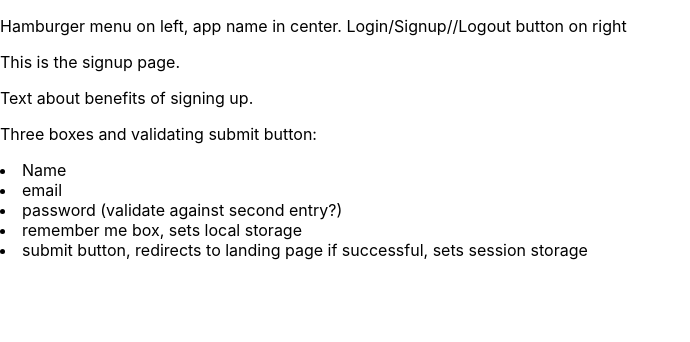
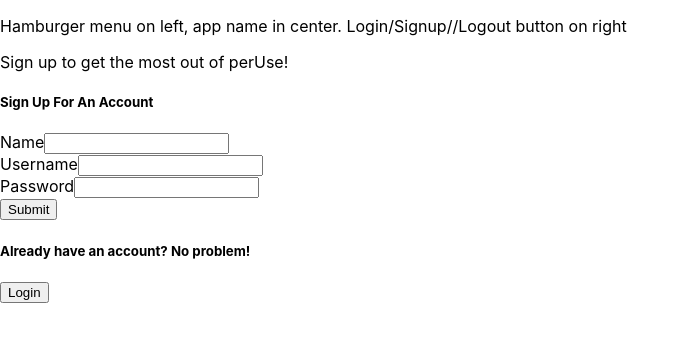
Before and after one commit to SPFlores/perUse, a React (Create React App) app in the folder Client/: page /signup in a window 1280 px wide. Shown: the top 342 px of the page, without its empty margins (0-690 px from the left). Built offline with nearby package versions, Linux system fonts and the light colour scheme.

Commit message:
sing up page setup, logic

```diff
--- a/Client/src/pages/Signup/Signup.js
+++ b/Client/src/pages/Signup/Signup.js
@@ -1,16 +1,113 @@
-import React from 'react'
+import React, { useState, useRef } from 'react'
+import { Link, Redirect } from 'react-router-dom'
+import axios from 'axios'
 
 const SignupPage = _ => {
+
+  const name = useRef()
+  const username = useRef()
+  const password = useRef()
+
+  const [newUserState, setNewUserState] = useState({
+    isLoggedIn: false,
+    failedAll: false,
+    failedSignupName: false,
+    failedSignupUsername: false,
+    failedSignupPassword: false
+  })
+
+  newUserState.renderRedirect = _ => {
+    if (newUserState.isLoggedIn) {
+      return <Redirect to='/' />
+    }
+  }
+
+  newUserState.handleSignUpUser = e => {
+    e.preventDefault()
+    if (name.current.value === '' && username.current.value === '' && password.current.value === '') {
+      setNewUserState({
+        ...newUserState,
+        failedAll: true
+      })
+      sessionStorage.setItem('isLoggedIn', false)
+    } else if (name.current.value === '') {
+      console.log('big bad name yar')
+      setNewUserState({
+        ...newUserState,
+        failedAll: false,
+        failedSignupName: true,
+        failedSignupUsername: false,
+        failedSignupPassword: false
+      })
+      sessionStorage.setItem('isLoggedIn', false)
+    } else if (username.current.value === '') {
+      console.log('big bad user yar')
+      setNewUserState({
+        ...newUserState,
+        failedAll: false,
+        failedSigupName: false,
+        failedSignupUsername: true,
+        failedSignupPassword: false
+      })
+      sessionStorage.setItem('isLoggedIn', false)
+    } else if (password.current.value === '') {
+      console.log('big bad password yar')
+      setNewUserState({
+        ...newUserState,
+        failedAll: false,
+        failedSignupnName: false,
+        failedSignupUsername: false,
+        failedSignupPassword: true
+      })
+      sessionStorage.setItem('isLoggedIn', false)
+    } else {
+      axios.post('/signup', {
+        username: username.current.value,
+        password: password.current.value,
+        name: name.current.vlue
+      })
+        .then(_ => {
+          console.log('user is signed up')
+          sessionStorage.setItem('isLoggedIn', true)
+          setNewUserState({ ...newUserState, isLoggedIn: true })
+        })
+        .catch(e => console.log(e))
+    }
+  }
+
   return (
     <div>
-      <p>This is the signup page.</p>
-      <p>Text about benefits of signing up.</p>
-      <p>Three boxes and validating submit button:</p>
-      <li>Name</li>
-      <li>email</li>
-      <li>password (validate against second entry?)</li>
-      <li>remember me box, sets local storage</li>
-      <li>submit button, redirects to landing page if successful, sets session storage</li>
+      {newUserState.isLoggedIn ? newUserState.renderRedirect() : null}
+
+      <div>
+        <p>Sign up to get the most out of perUse!</p>
+      </div>
+
+      <form>
+        <h5>Sign Up For An Account</h5>
+        <div>
+          {newUserState.failedAll ? <p style={{ color: 'red' }}>Please enter your information!</p> : null}
+          {newUserState.failedSignupName ? <p style={{ color: 'red' }}>Please enter your name!</p> : null}
+          <label htmlFor='name'>Name</label>
+          <input type='text' id='name' name='name' ref={name} />
+        </div>
+        <div>
+          {newUserState.failedSignupUsername ? <p style={{ color: 'red' }}>Please enter your username!</p> : null}
+          <label htmlFor='username'>Username</label>
+          <input type='text' id='username' name='username' ref={username} />
+        </div>
+        <div>
+          {newUserState.failedSignupPassword ? <p style={{ color: 'red' }}>Please enter your password!</p> : null}
+          <label htmlFor='password'>Password</label>
+          <input type='text' id='password' name='password' ref={password} />
+        </div>
+        <button onClick={newUserState.handleSignUpUser}>Submit</button>
+      </form>
+
+      <h5>Already have an account? No problem!</h5>
+      <Link to='/login'>
+        <button>Login</button>
+      </Link>
     </div>
   )
 }
```
